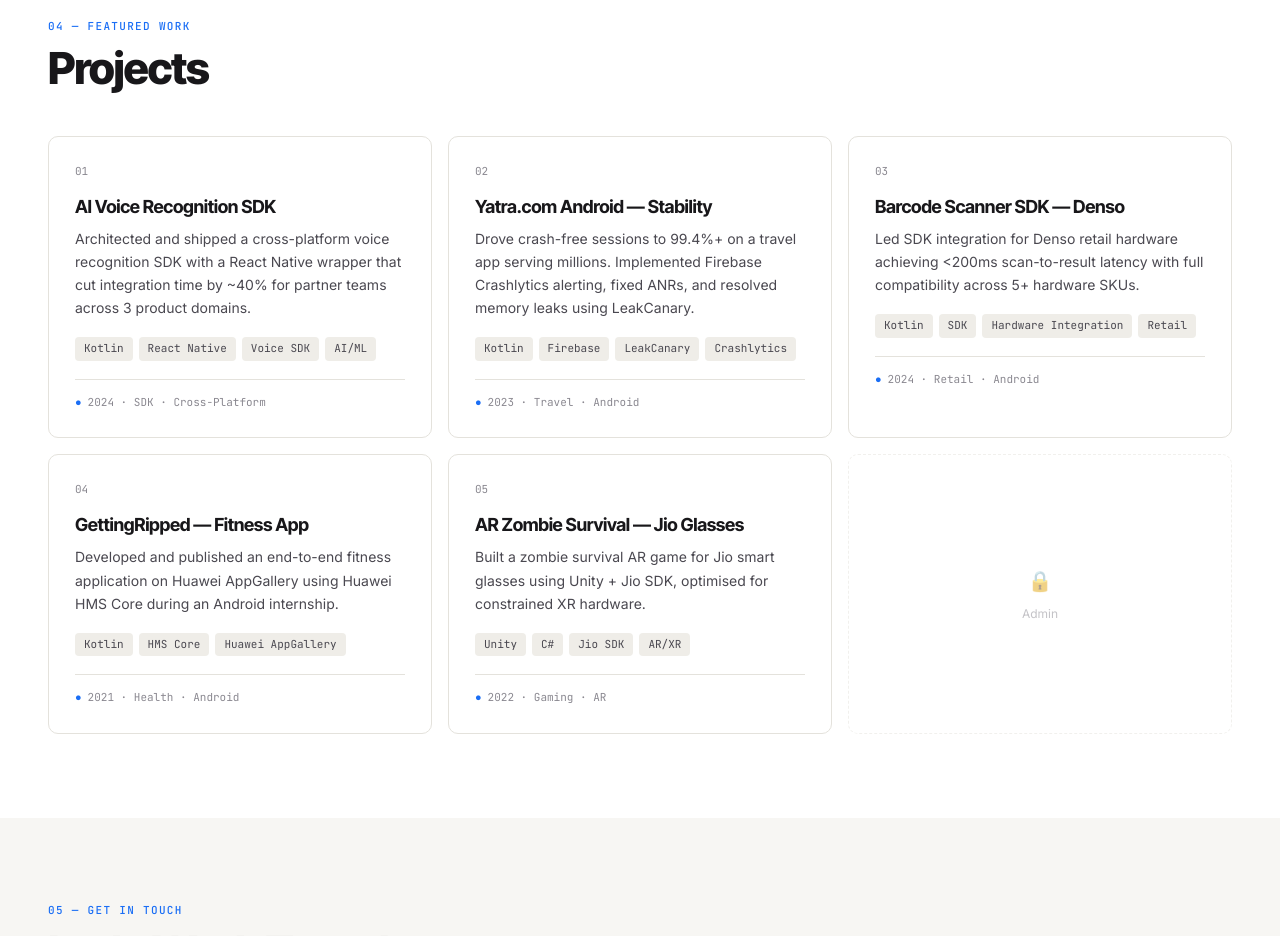
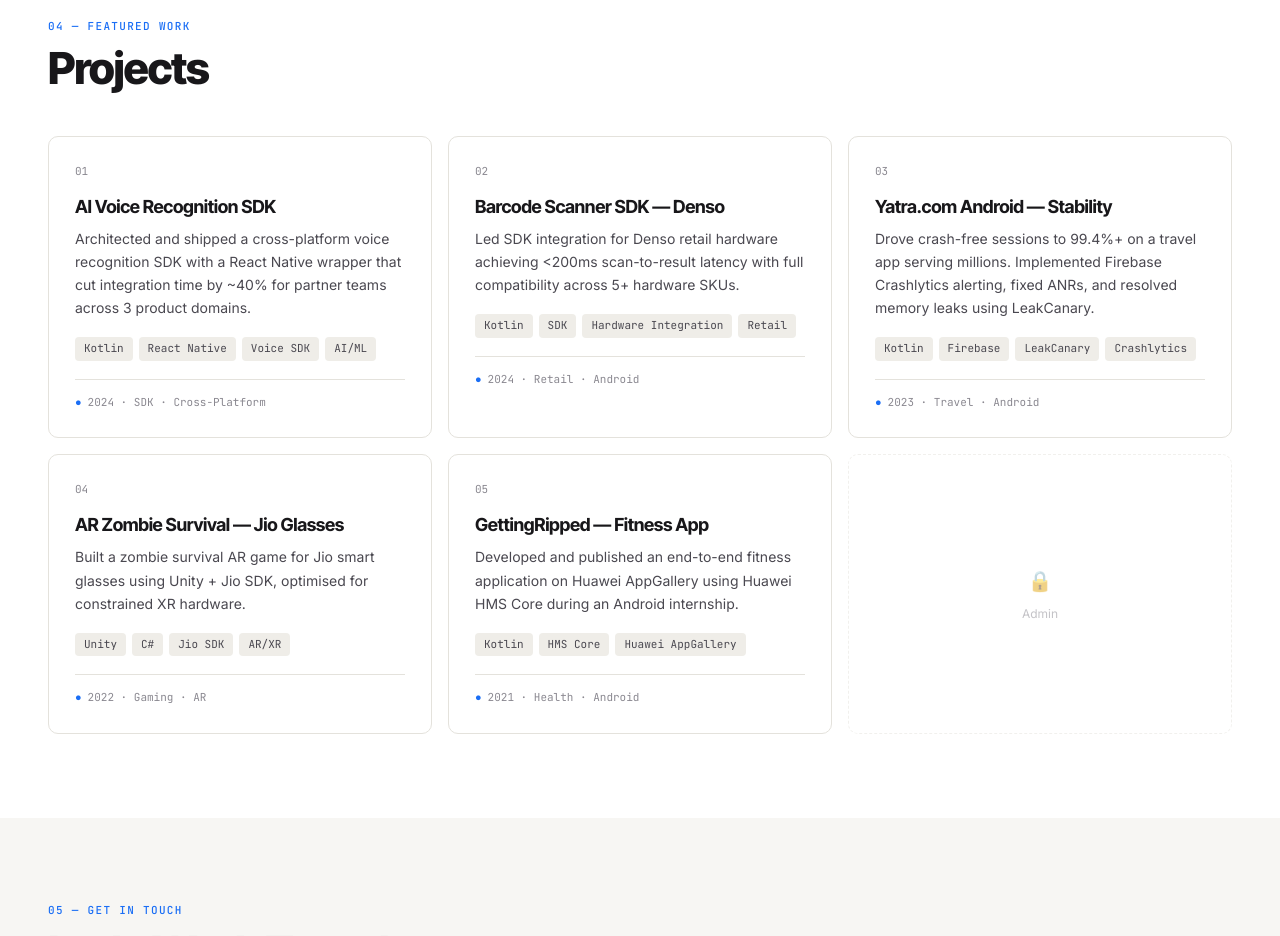
Before and after one commit to dikshsawaliya/portfolio, a website: page index.html in a window 1280 px wide. Shown: the part 4460-5396 px from the top of the page. Drawn offline with Linux system fonts and the light colour scheme.

Commit message:
Added DS icon for the Tab

```diff
--- a/index.html
+++ b/index.html
@@ -4,6 +4,7 @@
 <meta charset="UTF-8" />
 <meta name="viewport" content="width=device-width, initial-scale=1.0" />
 <title>Diksh Sawaliya · Mobile Engineer</title>
+<link rel="icon" href="favicon.svg" type="image/svg+xml" />
 <link href="https://fonts.googleapis.com/css2?family=Inter:wght@300;400;500;600;700&family=Inter+Tight:wght@700;800&family=JetBrains+Mono:wght@400;500&display=swap" rel="stylesheet" />
 <link href="base.css" rel="stylesheet" />
 <link href="layout.css" rel="stylesheet" />
--- a/script.js
+++ b/script.js
@@ -171,7 +171,8 @@ class ProjectManager {
     if(!this.container) return;
     this.container.innerHTML = '';
 
-    this.projects.forEach((project, index)=>{
+    const sorted = [...this.projects].sort((a, b) => parseInt(b.year) - parseInt(a.year));
+    sorted.forEach((project, index)=>{
       const card = this.createProjectCard(project, index + 1);
       this.container.appendChild(card);
       this.revealObserver.observe(card);
@@ -347,10 +348,10 @@ const projectManager = new ProjectManager({
   containerId: 'projGrid',
   defaults: [
     {id:'d1',title:'AI Voice Recognition SDK',desc:'Architected and shipped a cross-platform voice recognition SDK with a React Native wrapper that cut integration time by ~40% for partner teams across 3 product domains.',tags:['Kotlin','React Native','Voice SDK','AI/ML'],domain:'SDK · Cross-Platform',year:'2024'},
+    {id:'d3',title:'Barcode Scanner SDK — Denso',desc:'Led SDK integration for Denso retail hardware achieving <200ms scan-to-result latency with full compatibility across 5+ hardware SKUs.',tags:['Kotlin','SDK','Hardware Integration','Retail'],domain:'Retail · Android',year:'2024'},
     {id:'d2',title:'Yatra.com Android — Stability',desc:'Drove crash-free sessions to 99.4%+ on a travel app serving millions. Implemented Firebase Crashlytics alerting, fixed ANRs, and resolved memory leaks using LeakCanary.',tags:['Kotlin','Firebase','LeakCanary','Crashlytics'],domain:'Travel · Android',year:'2023'},
-    {id:'d3',title:'Barcode Scanner SDK — Denso',desc:'Led SDK integration for Denso retail hardware achieving <200ms scan-to-result latency with full compatibility across 5+ hardware SKUs.',tags:['Kotlin','SDK','Hardware Integration','Retail'],domain:'Retail · Android',year:'2024'},
-    {id:'d4',title:'GettingRipped — Fitness App',desc:'Developed and published an end-to-end fitness application on Huawei AppGallery using Huawei HMS Core during an Android internship.',tags:['Kotlin','HMS Core','Huawei AppGallery'],domain:'Health · Android',year:'2021'},
-    {id:'d5',title:'AR Zombie Survival — Jio Glasses',desc:'Built a zombie survival AR game for Jio smart glasses using Unity + Jio SDK, optimised for constrained XR hardware.',tags:['Unity','C#','Jio SDK','AR/XR'],domain:'Gaming · AR',year:'2022'}
+    {id:'d5',title:'AR Zombie Survival — Jio Glasses',desc:'Built a zombie survival AR game for Jio smart glasses using Unity + Jio SDK, optimised for constrained XR hardware.',tags:['Unity','C#','Jio SDK','AR/XR'],domain:'Gaming · AR',year:'2022'},
+    {id:'d4',title:'GettingRipped — Fitness App',desc:'Developed and published an end-to-end fitness application on Huawei AppGallery using Huawei HMS Core during an Android internship.',tags:['Kotlin','HMS Core','Huawei AppGallery'],domain:'Health · Android',year:'2021'}
   ],
   storageKey: 'ds_projs',
   toast,
```
Also changed, not shown: favicon.svg (added).
